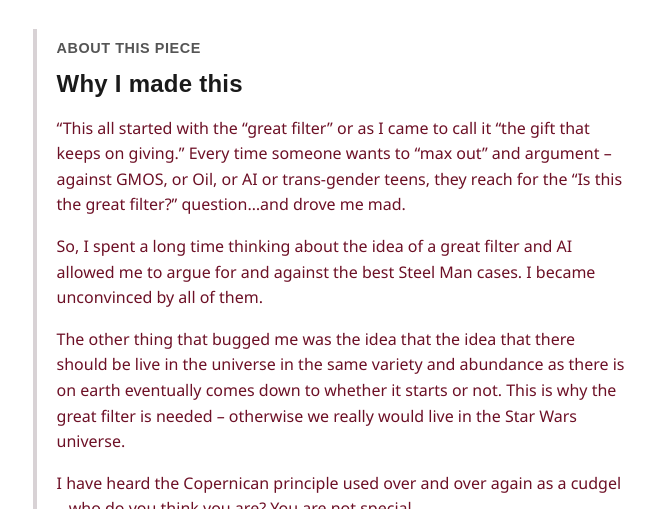
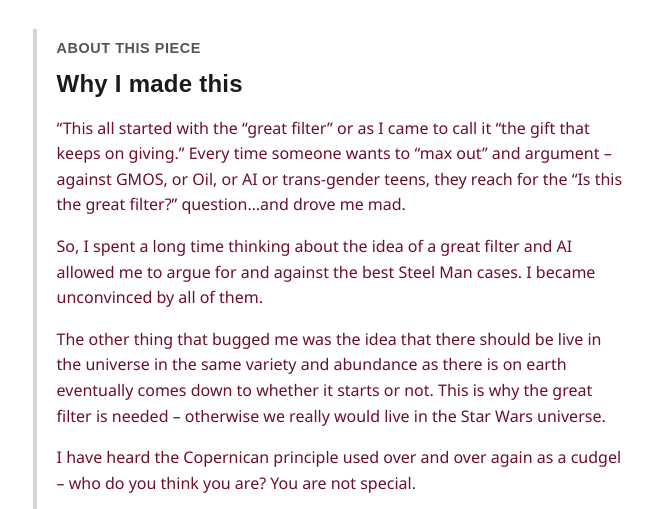
Before and after one commit to CharliVerse/charli.info, an Astro site: page /perspectives/first-light in a window 1280 px wide. Shown: the part 283-792 px from the top of the page, without its empty margins (310-965 px from the left). Built offline with nearby package versions, Linux system fonts and the light colour scheme; Astro itself is replaced by a stand-in of ours.

Commit message:
Fix First Light context note wording

```diff
--- a/src/pages/perspectives/first-light/index.md
+++ b/src/pages/perspectives/first-light/index.md
@@ -14,7 +14,7 @@ description: "A cosmic communique about the Fermi Paradox, responsibility and th
   <h2 id="piece-note-heading">Why I made this</h2>
   <p>“This all started with the “great filter” or as I came to call it “the gift that keeps on giving.” Every time someone wants to “max out” and argument – against GMOS, or Oil, or AI or trans-gender teens, they reach for the “Is this the great filter?” question…and drove me mad.</p>
   <p>So, I spent a long time thinking about the idea of a great filter and AI allowed me to argue for and against the best Steel Man cases. I became unconvinced by all of them.</p>
-  <p>The other thing that bugged me was the idea that the idea that there should be live in the universe in the same variety and abundance as there is on earth eventually comes down to whether it starts or not. This is why the great filter is needed – otherwise we really would live in the Star Wars universe.</p>
+  <p>The other thing that bugged me was the idea that there should be live in the universe in the same variety and abundance as there is on earth eventually comes down to whether it starts or not. This is why the great filter is needed – otherwise we really would live in the Star Wars universe.</p>
   <p>I have heard the Copernican principle used over and over again as a cudgel – who do you think you are? You are not special.</p>
   <p>But someone is always first, the first is always special, just because they are first…</p>
   <p>These are why this Perspectives piece exists. I don’t really buy any of the great filter arguments, I think we might be fir or at least first in our local area of the universe and that makes me feel funny about risk.”</p>
```
